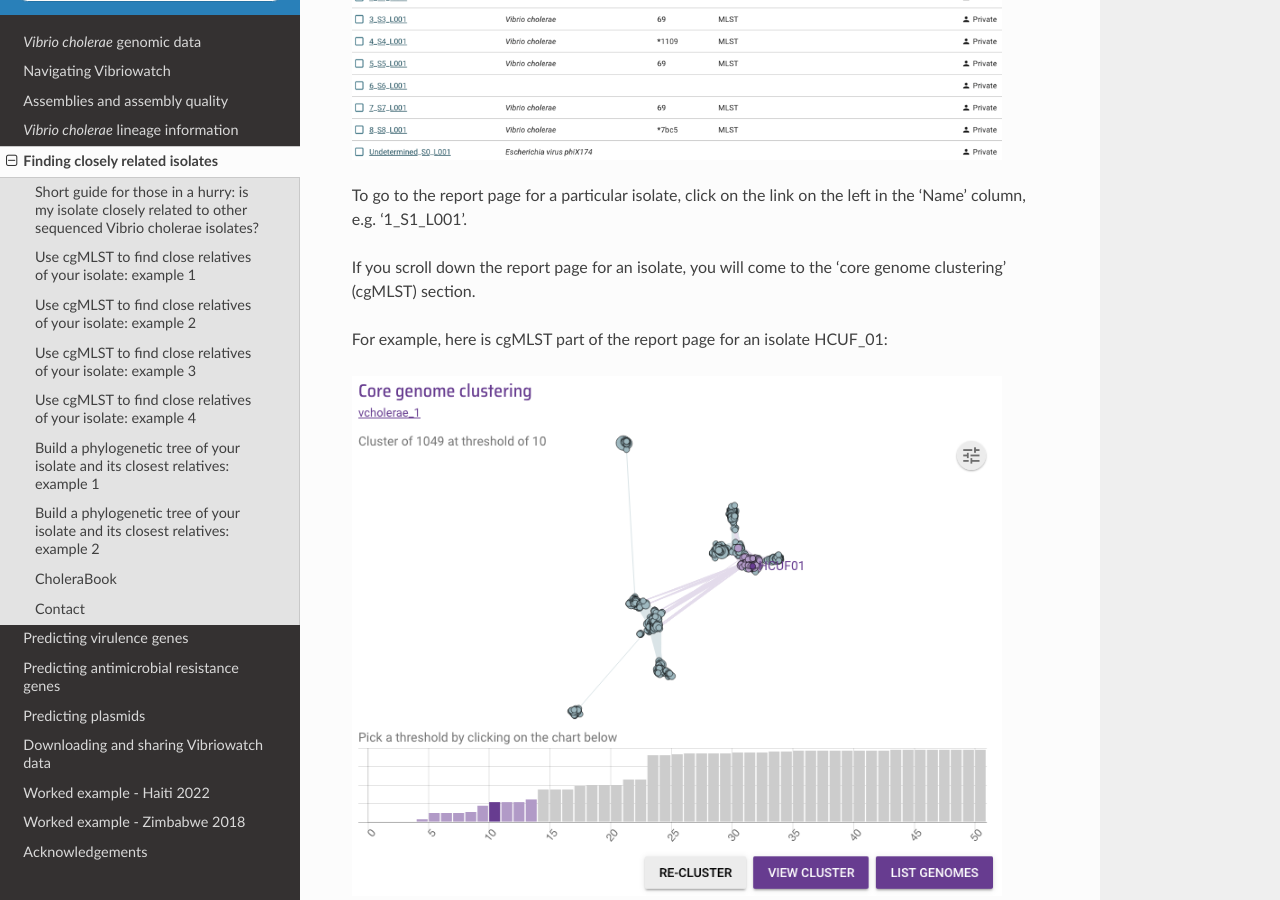
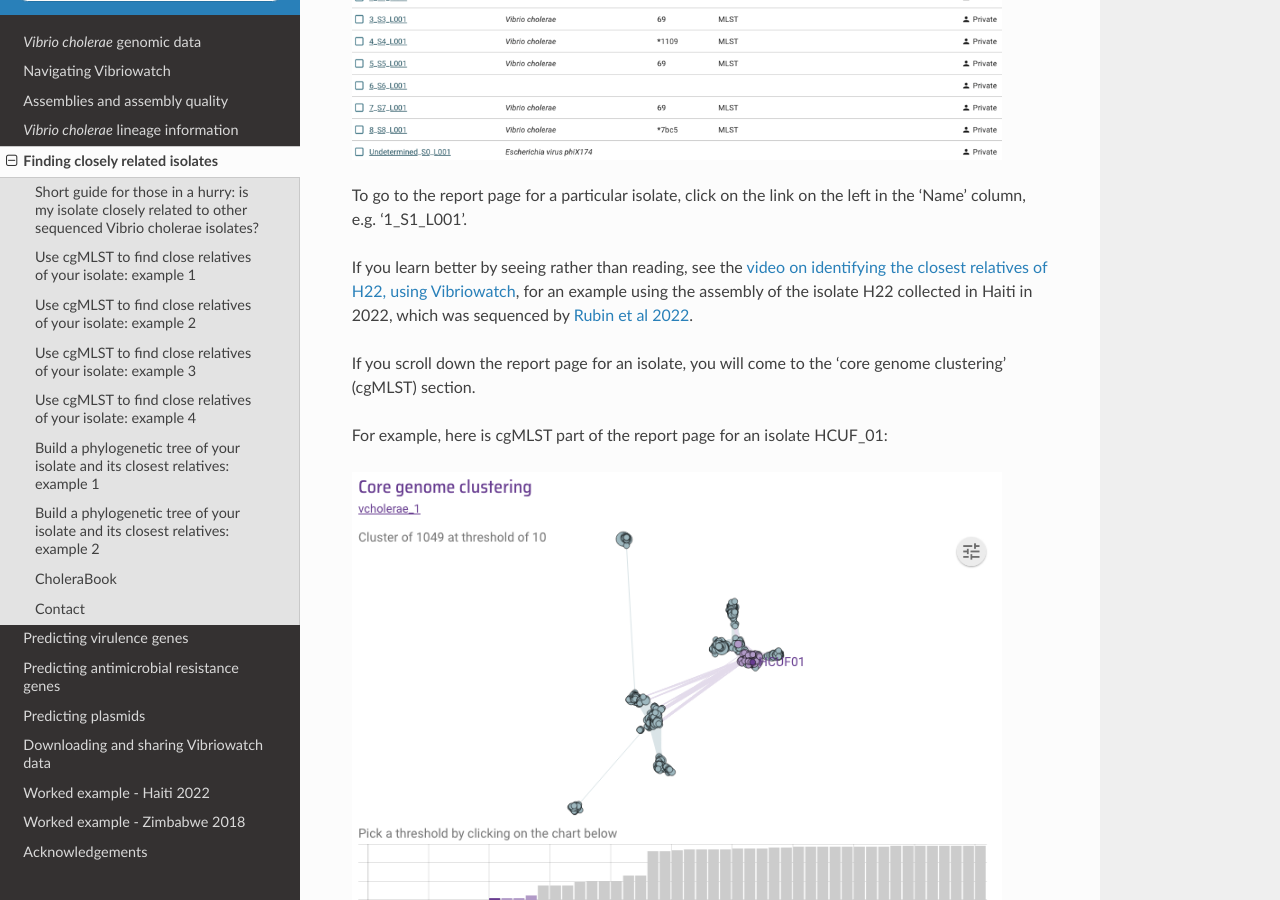
Before and after one commit to avrilcoghlan/vibriowatch, a Sphinx documentation site: the page built from docs/source/closerelatives.rst, in a window 1280 px wide and 900 px high, scrolled down 1332 px. Built offline with Sphinx 7.4.7 and the Read the Docs theme 3.1.0, drawn with Linux system fonts in a browser that asks for light colours.

Commit message:
Update closerelatives.rst

```diff
--- a/docs/source/closerelatives.rst
+++ b/docs/source/closerelatives.rst
@@ -30,6 +30,13 @@ This will bring up a list of your isolates in Vibriowatch, looking something lik
   :width: 650
 
 To go to the report page for a particular isolate, click on the link on the left in the 'Name' column, e.g. '1_S1_L001'.
+
+If you learn better by seeing rather than reading, see the `video on identifying the closest relatives of H22, using Vibriowatch`_,
+for an example using the assembly of the isolate H22 collected in Haiti in 2022, which was sequenced by `Rubin et al 2022`_.
+
+.. _video on identifying the closest relatives of H22, using Vibriowatch: https://youtu.be/essXib5sZ0c
+
+.. _Rubin et al 2022: https://pubmed.ncbi.nlm.nih.gov/36449726/
 
 If you scroll down the report page for an isolate, you will come to the 'core genome clustering' (cgMLST) section.
 
```
